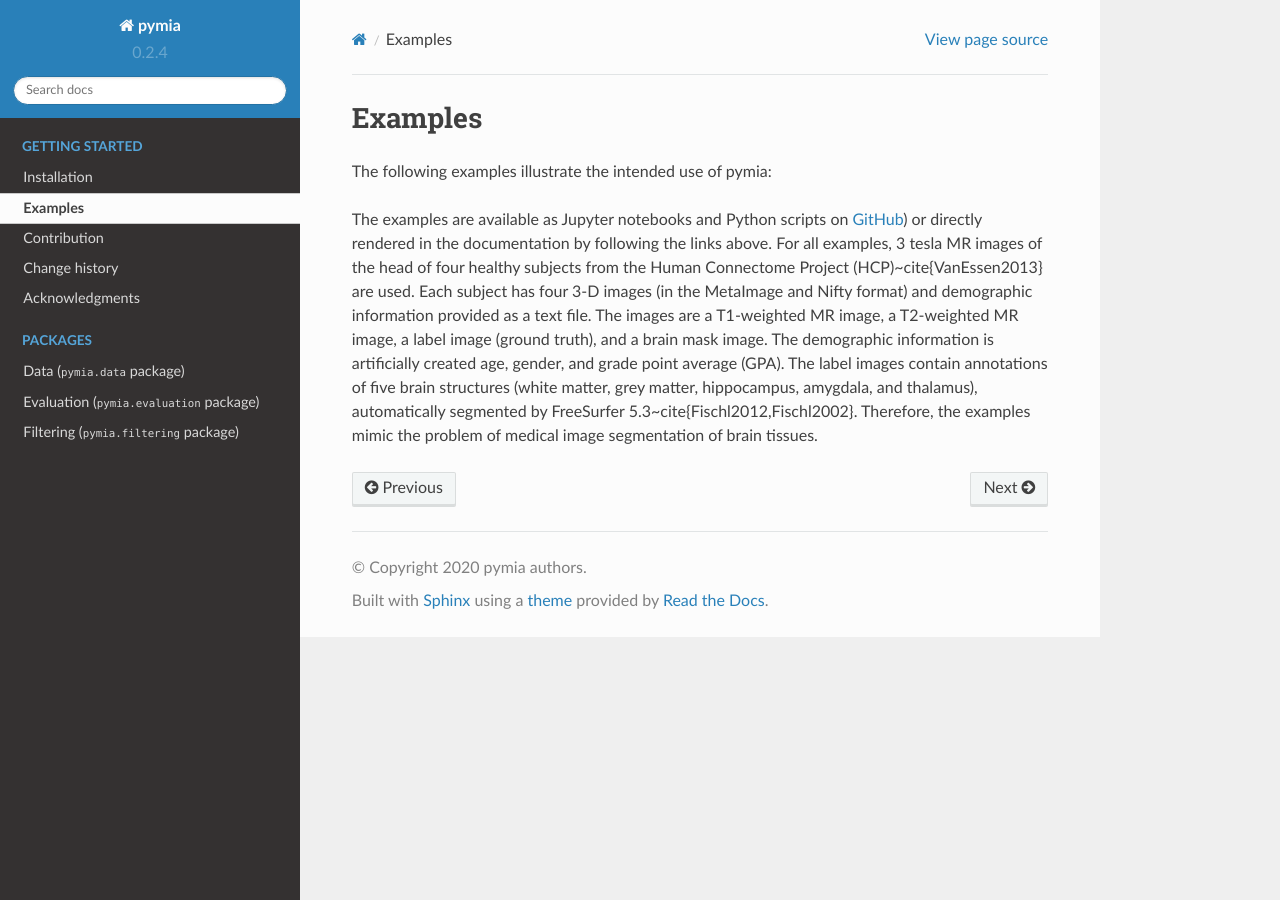
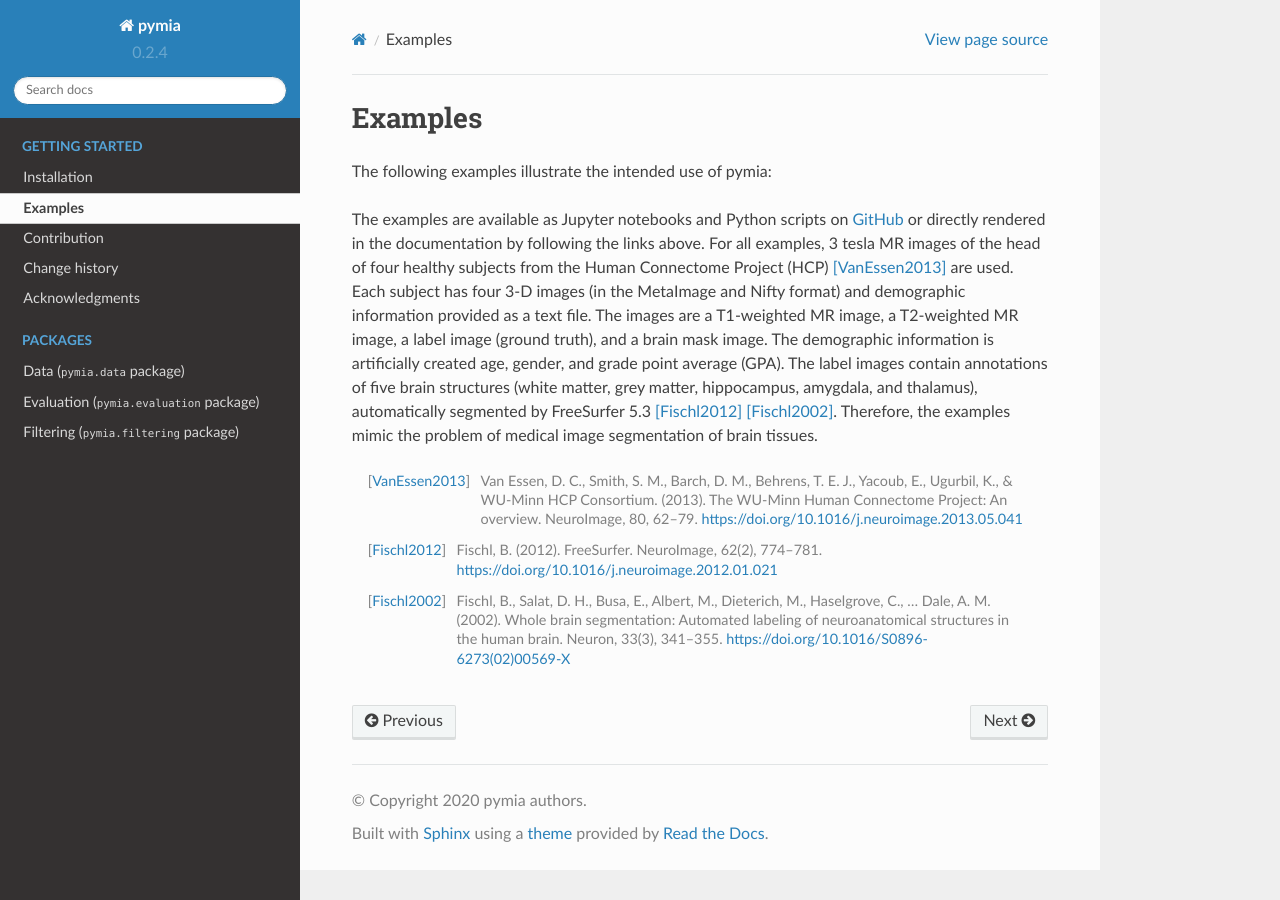
Before and after one commit to rundherum/pymia, a Sphinx documentation site: the page built from docs/examples.rst, in a window 1280 px wide. Built offline with Sphinx 7.4.7 and the Read the Docs theme 2.0.0, drawn with Linux system fonts in a browser that asks for light colours; formulas are drawn with MathJax 3; pages that are not in the unit, such as notebooks, are missing from menus.

Commit message:
docs(examples): add references

```diff
--- a/docs/examples.rst
+++ b/docs/examples.rst
@@ -15,10 +15,16 @@ The following examples illustrate the intended use of pymia:
     examples.evaluation.logging
     examples.filtering.basic
 
-The examples are available as Jupyter notebooks and Python scripts on `GitHub <https://github.com/rundherum/pymia/tree/master/examples/>`_) or directly rendered in the documentation by following the links above.
-For all examples, 3 tesla MR images of the head of four healthy subjects from the Human Connectome Project (HCP)~\cite{VanEssen2013} are used.
+The examples are available as Jupyter notebooks and Python scripts on `GitHub <https://github.com/rundherum/pymia/tree/master/examples/>`_ or directly rendered in the documentation by following the links above.
+For all examples, 3 tesla MR images of the head of four healthy subjects from the Human Connectome Project (HCP) [VanEssen2013]_ are used.
 Each subject has four 3-D images (in the MetaImage and Nifty format) and demographic information provided as a text file.
 The images are a T1-weighted MR image, a T2-weighted MR image, a label image (ground truth), and a brain mask image.
 The demographic information is artificially created age, gender, and grade point average (GPA).
-The label images contain annotations of five brain structures (white matter, grey matter, hippocampus, amygdala, and thalamus), automatically segmented by FreeSurfer 5.3~\cite{Fischl2012,Fischl2002}.
+The label images contain annotations of five brain structures (white matter, grey matter, hippocampus, amygdala, and thalamus), automatically segmented by FreeSurfer 5.3 [Fischl2012]_ [Fischl2002]_.
 Therefore, the examples mimic the problem of medical image segmentation of brain tissues.
+
+.. [VanEssen2013] Van Essen, D. C., Smith, S. M., Barch, D. M., Behrens, T. E. J., Yacoub, E., Ugurbil, K., & WU-Minn HCP Consortium. (2013). The WU-Minn Human Connectome Project: An overview. NeuroImage, 80, 62–79. https://doi.org/10.1016/j.neuroimage.2013.05.041
+
+.. [Fischl2012] Fischl, B. (2012). FreeSurfer. NeuroImage, 62(2), 774–781. https://doi.org/10.1016/j.neuroimage.2012.01.021
+
+.. [Fischl2002] Fischl, B., Salat, D. H., Busa, E., Albert, M., Dieterich, M., Haselgrove, C., … Dale, A. M. (2002). Whole brain segmentation: Automated labeling of neuroanatomical structures in the human brain. Neuron, 33(3), 341–355. https://doi.org/10.1016/S0896-6273(02)00569-X
```
